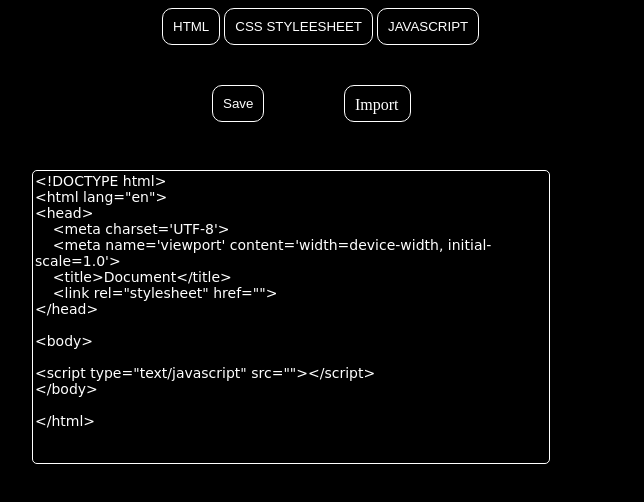
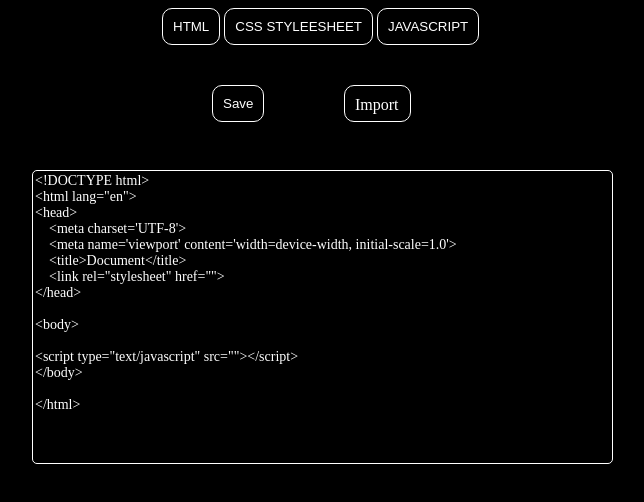
Before and after one commit to NAVEEN121913/N_SAVE_EDITOR, a website: page index.html in a window 1280 px wide. Shown: the part 142-644 px from the top of the page, without its empty margins (338-982 px from the left). Drawn offline with Linux system fonts and the light colour scheme.

Commit message:
Update style.css

```diff
--- a/style.css
+++ b/style.css
@@ -18,7 +18,7 @@ body {
     border: 1px solid #ffffff;
     margin-left: 20px;
     color: #ffffff;
-    font-family: cursive;
+    font-family: serif;
     font-size: 14px;
     resize: none;
     border-radius: 5px;
```
